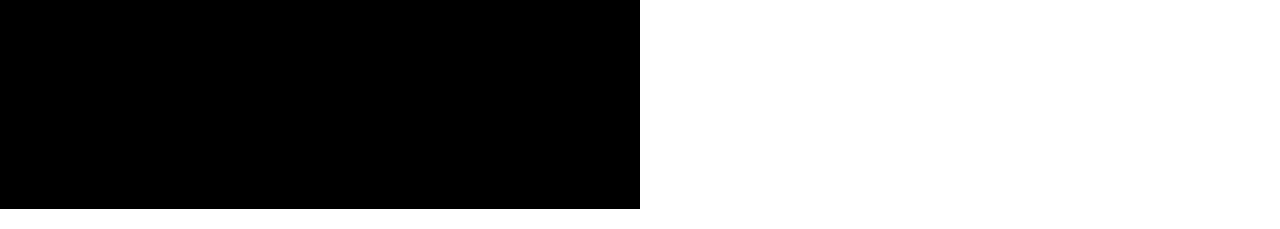
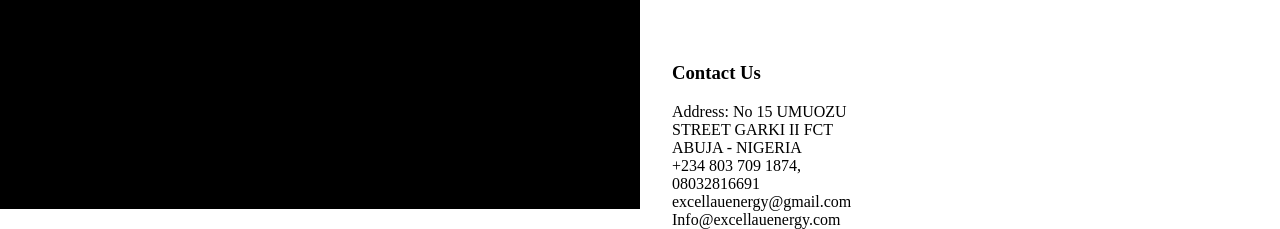
Before and after one commit to Carl-kristie/excellab, a plain HTML site: page index.html in a window 1280 px wide. Shown: the part 591-820 px from the top of the page. Drawn offline with Linux system fonts and the light colour scheme.

Commit message:
added adress

```diff
--- a/index.css
+++ b/index.css
@@ -45,3 +45,8 @@ header{
     font-size: 3em;
     margin-bottom: 1em;
 }
+
+.contact-container{
+    width: 40%;
+    margin-top: 13em;
+}
```
